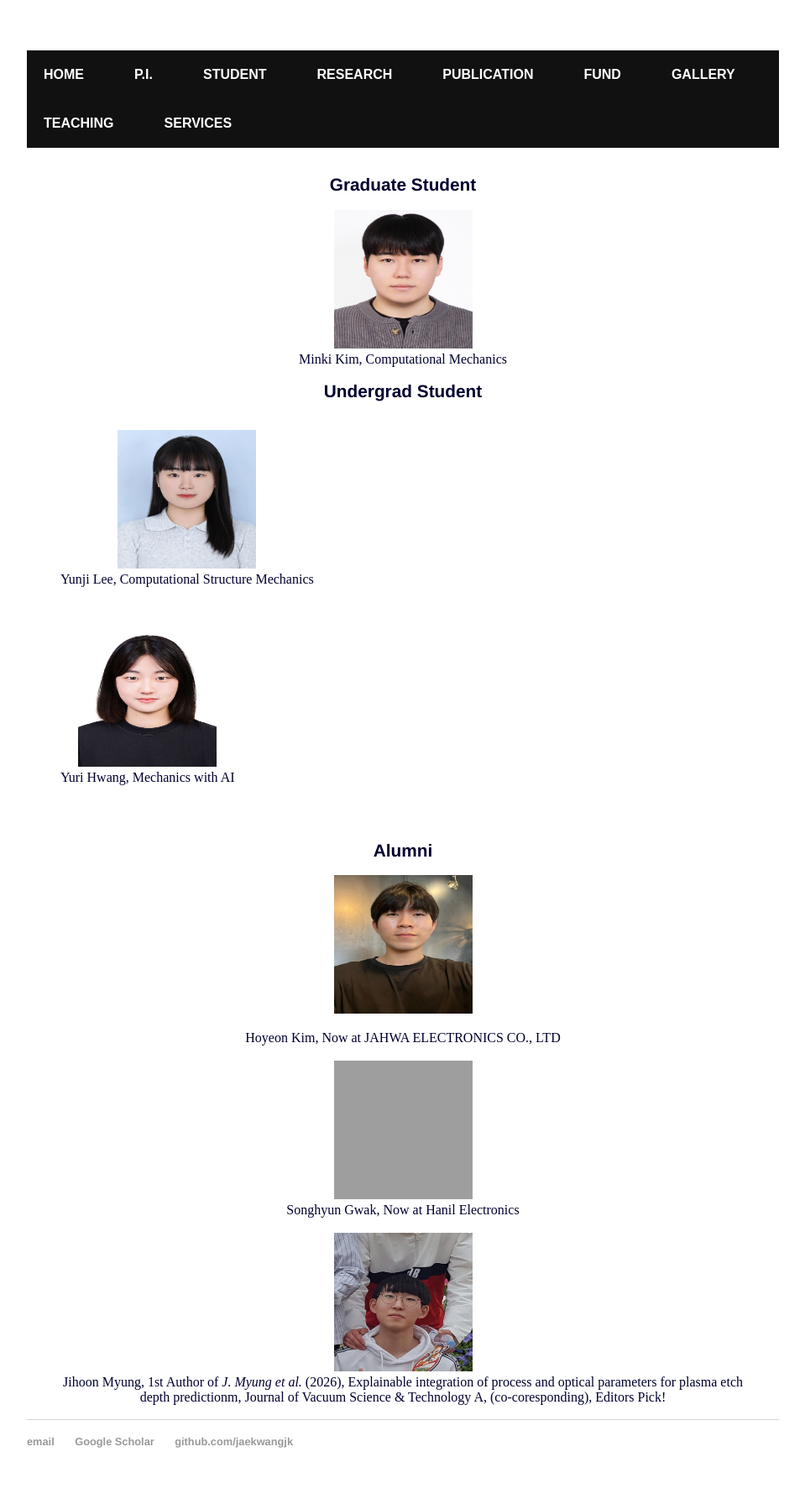
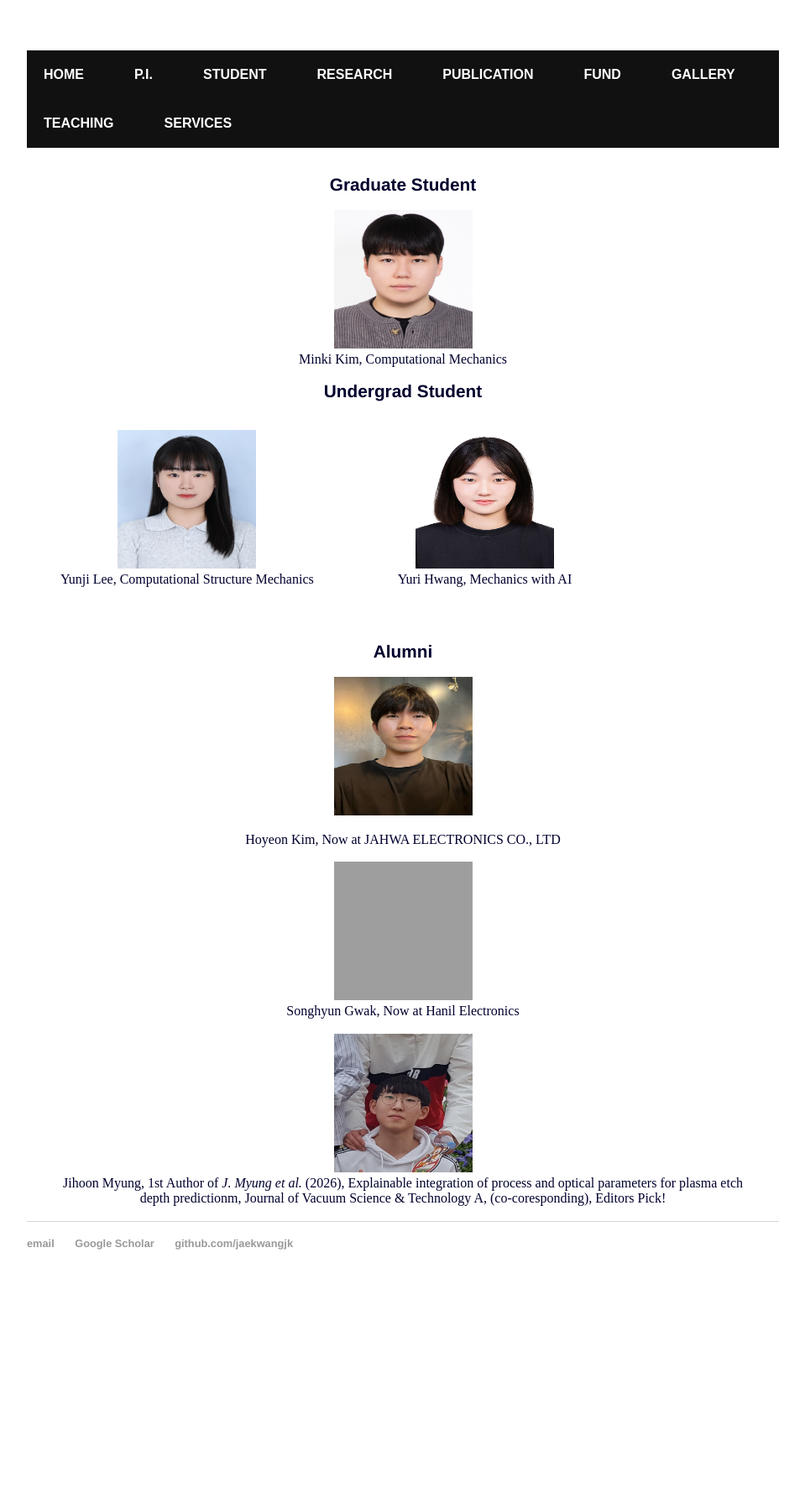
Before and after one commit to jaekwangjk/jaekwangjk.github.io, a Jekyll site: the page built from student.html, in a window 1280 px wide. Shown: the whole page at 84% size, without its empty margins (160-1119 px from the left). Built offline with Jekyll 4.4.1, drawn with Linux system fonts in a browser that asks for light colours; after the commit the page ends 1549 px from its top, so only the background shows below that; grey boxes are pictures that could not be loaded.

Commit message:
Update student.html

```diff
--- a/student.html
+++ b/student.html
@@ -29,12 +29,6 @@ title: Jaekwang Kim
 	<figcaption>Yunji Lee, Computational Structure Mechanics </figcaption>
 	</figure>
 
-	</div>
-	</p>
-
-	<p>
-	<div style="display: flex; gap: 20px;">
-
 	<figure>
   	<img src="pictures/yuri.jpeg" alt="yuri" style="width:165px;height:165px;">
     	<figcaption>Yuri Hwang, Mechanics with AI </figcaption>
@@ -42,7 +36,6 @@ title: Jaekwang Kim
 
 	</div>
 	</p>
-
 
 	<br>
 	<h1>Alumni</h1>
```
